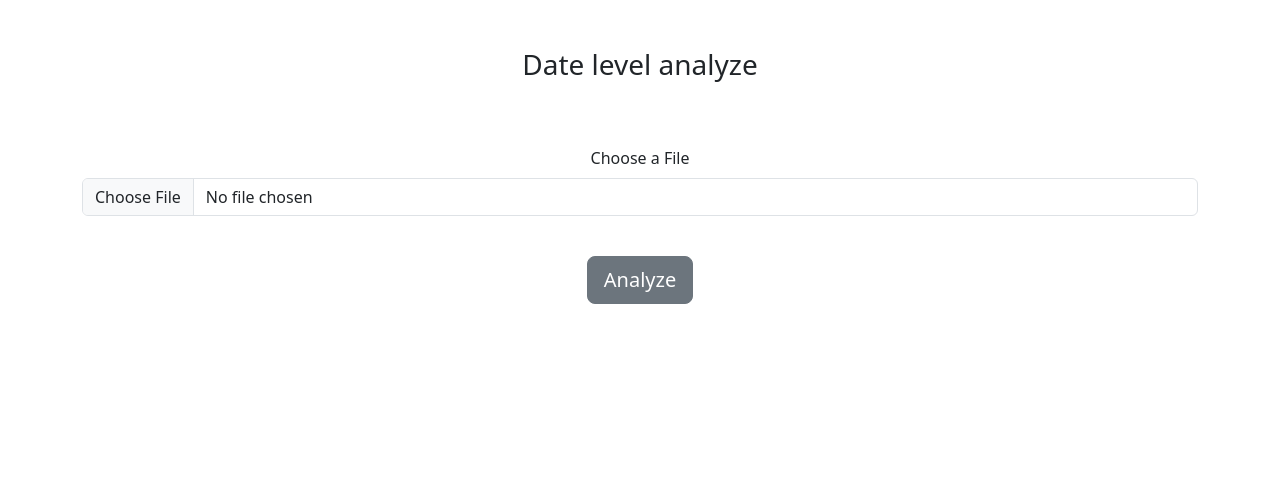
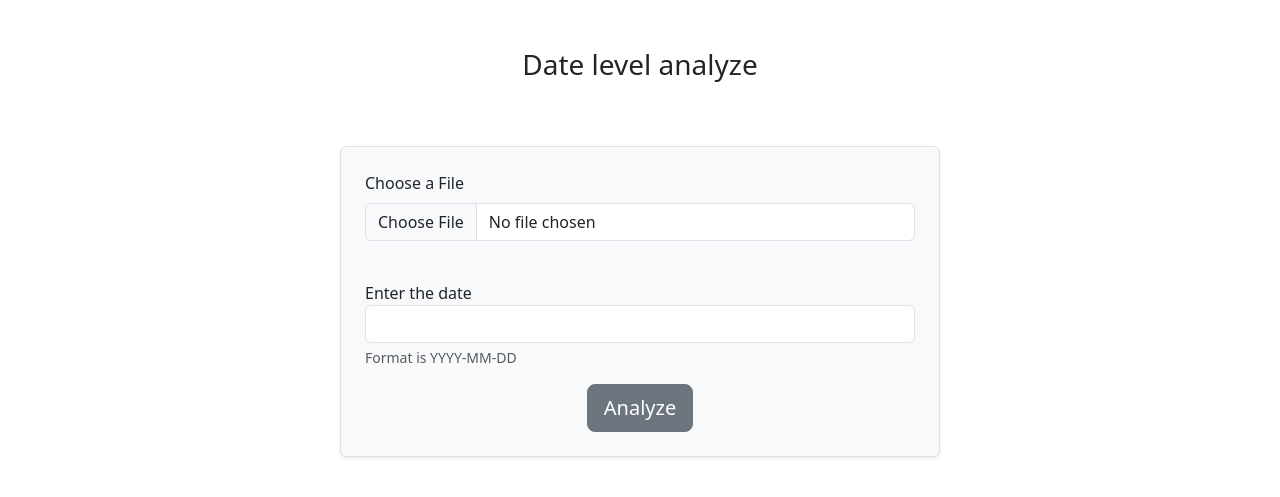
Before and after one commit to furkansarsilmaz/LogFix, a Flask app: template templates/date_level.html in a window 1280 px wide. Shown: the top 497 px of the page. Run offline with Flask 3, Linux system fonts and the light colour scheme; the template is opened without the code that fills it, so the values that code supplies are empty.

Commit message:
working on date

```diff
--- a/analyze_microservice.py
+++ b/analyze_microservice.py
@@ -1,5 +1,4 @@
 from flask import Flask,jsonify,request
-import sqlite3
 
 app = Flask(__name__)
 
@@ -9,7 +8,7 @@ def log_analyze_service():
     if file:
         report = []
         for line in file.stream:
-            decoded_line = line.decode('utf-8').lower.strip()
+            decoded_line = line.decode('utf-8').lower().strip()
             if ("error" in decoded_line) :
                 starter_index = decoded_line.index("error")
                 report.append(decoded_line[starter_index:])
--- a/app.py
+++ b/app.py
@@ -41,7 +41,16 @@ def analyze_date_page():
 
 @app.route("/analyze_as_date",methods=["POST"])
 def analyze_date():
-    return "<p> ANALYZING WITH DATE </p>"
+    file = request.files.get("logFile")
+    if file:
+        files = {'logFile':(file.filename,file.stream,file.mimetype)}
+        response = requests.post("http://127.0.0.1:5003/analyze_as_date",files=files)
+
+        data = response.json()
+        return render_template("result.html",status=data.get("status"),message=data.get("message"))
+
+
+    return "Dosya seçilmedi"
 
 
 @app.route("/saved",methods=["POST"])
--- a/templates/date_level.html
+++ b/templates/date_level.html
@@ -9,14 +9,23 @@
 {% endblock %}
 
 {% block body %}
-<div class="container-md text-center">
+<div class="container-md d-flex justify-content-center">
+    <div class="p-4 bg-light border rounded shadow-sm" style="max-width: 600px; width: 100%;">
         <form id="uploadForm" action="/analyze_as_date" method="POST" enctype="multipart/form-data">
-        <div class="mb-3">
+            <div class="mb-3 text-start">
                 <label for="logFile" class="form-label"> Choose a File</label>
                 <input class="form-control" type="file" id="logFile" name="logFile" accept=".log,.txt,.pdf">
                 <br>
             </div>
+            <div class="mb-3 text-start">
+                <label for="User_Input"> Enter the date </label>
+                <input type="text" class="form-control" id="User_Input" name="User_Input">
+                <div id="inputHelp" class="form-text">Format is YYYY-MM-DD </div>
+            </div>
+            <div class="text-center">
                 <button class="btn btn-lg btn-secondary" type="submit">Analyze</button>
+            </div>
         </form>
     </div>
+</div>
 {% endblock %}
```
Also changed, not shown: date.py (added, +15 -0 lines). Lines whose indentation alone changed are shown as unchanged.
